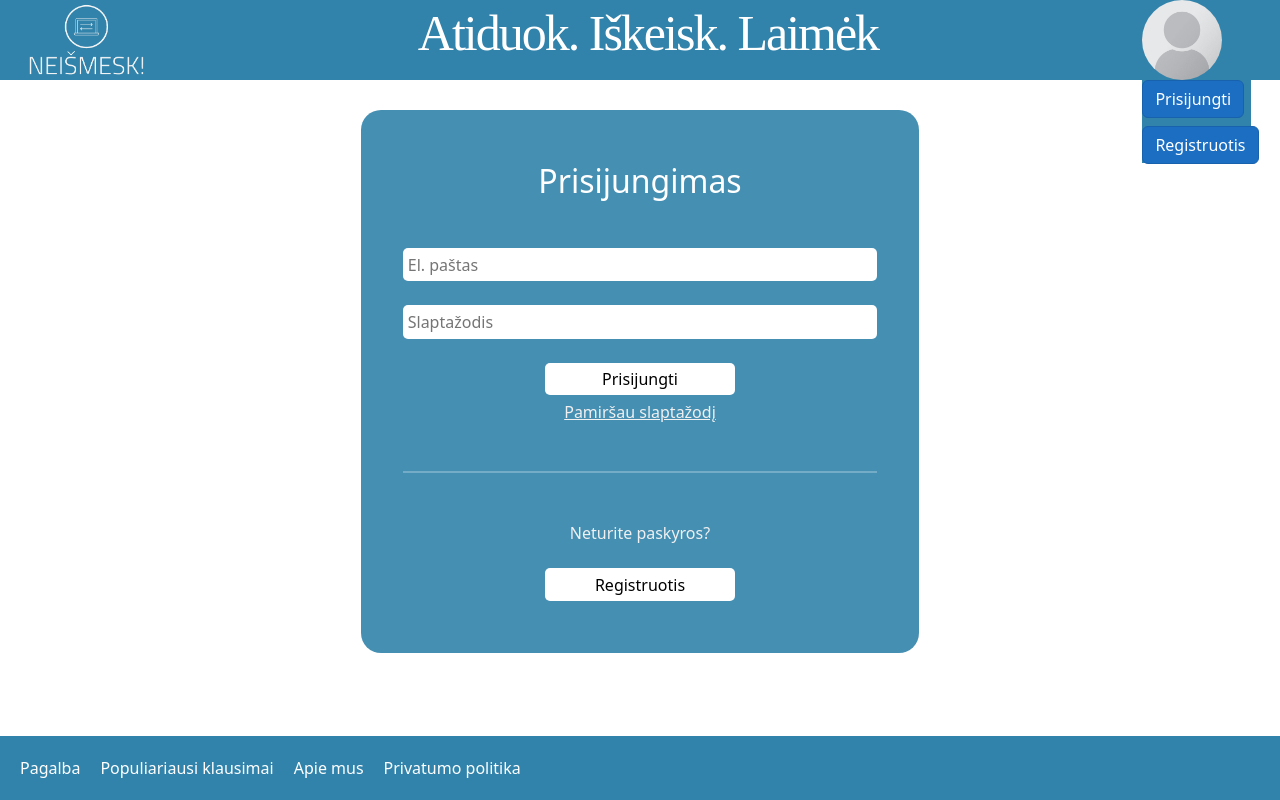
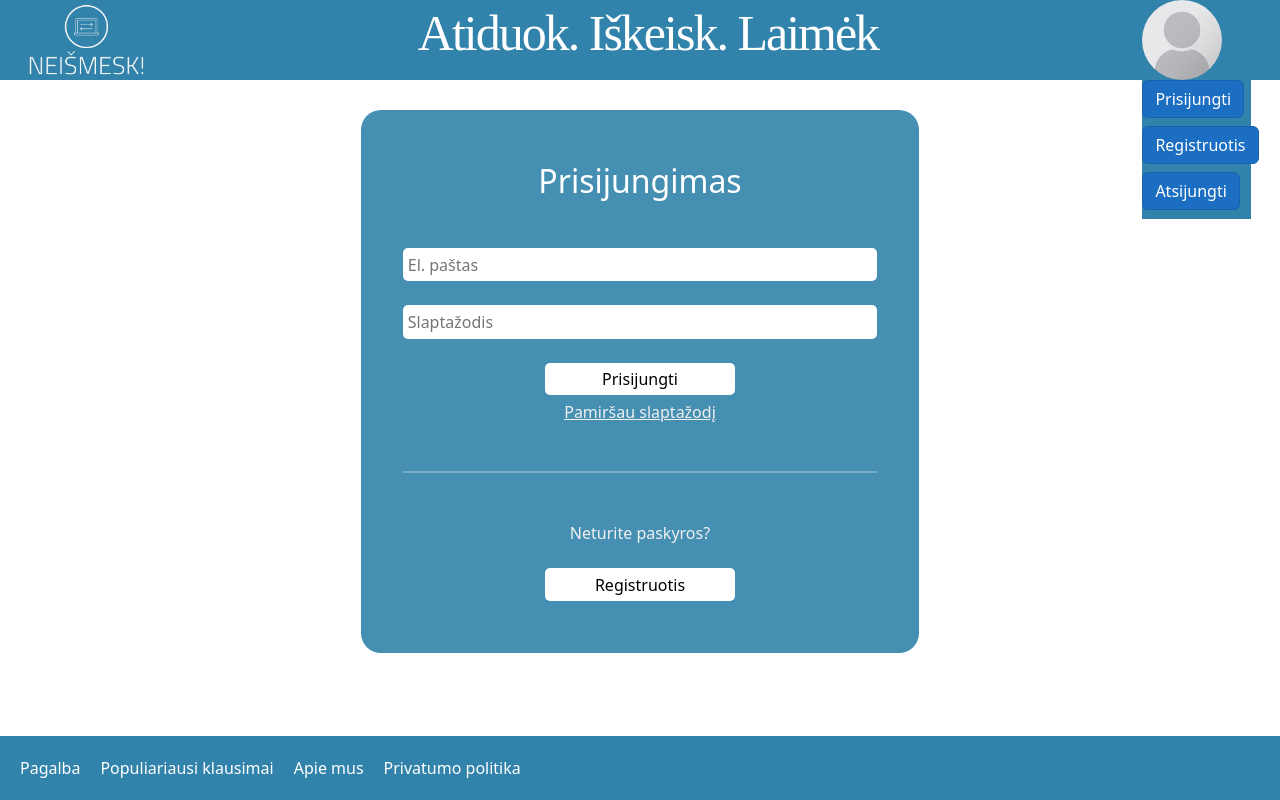
Before and after one commit to ItsZil/neismesk, a React (Create React App) app in the folder ClientApp/: page / in a window 1280 px wide. Both pictures are taken after a click on the picture 1182 px from the left and 40 px from the top of the page. Shown: the top 800 px of the page. Built offline with nearby package versions, Linux system fonts and the light colour scheme.

Commit message:
Added logout button under user profile section

```diff
--- a/ClientApp/package.json
+++ b/ClientApp/package.json
@@ -75,5 +75,5 @@
       "last 1 safari version"
     ]
   },
-  "proxy": "http://localhost:7185"
+  "proxy": "https://localhost:7185/"
 }
--- a/ClientApp/src/components/NavMenu.css
+++ b/ClientApp/src/components/NavMenu.css
@@ -67,7 +67,7 @@ header {
     right: 0;
     z-index: 1000;
     background-color: #3183ab;
-    height: 83px;
+    height: 139px;
     width: 109px;
 }
 
--- a/ClientApp/src/components/NavMenu.js
+++ b/ClientApp/src/components/NavMenu.js
@@ -1,7 +1,30 @@
-import React, { Component } from 'react';
-import { Collapse, Navbar, NavbarBrand, NavbarToggler, NavItem, NavLink, NavbarText, Button } from 'reactstrap';
+import  { React, Component } from 'react';
+import { Collapse, Navbar, NavbarBrand, NavItem, NavLink, NavbarText, Button } from 'reactstrap';
 import { Link } from 'react-router-dom';
+import { withRouter } from './withRouter';
+import toast from 'react-hot-toast';
 import './NavMenu.css';
+
+
+const testLogout = () => {
+    const requestOptions = {
+        method: "GET"
+    };
+
+
+    fetch("api/login/logout", requestOptions)
+        .then(response => {
+            if (response.status === 200) { // 200 - Ok
+                toast('Logged out');
+            }
+            else if (response.status === 401) { // 401 - Unauthorized
+                alert('Already logged out');
+            }
+            else { // 500 - Internal server error
+                alert('Unexpected response, check console logs');
+            }
+        })
+}
 
 export class NavMenu extends Component {
     static displayName = NavMenu.name;
@@ -10,10 +33,11 @@ export class NavMenu extends Component {
         super(props);
         this.state = {
             isClicked: false,
-            isLoggedIn: false // Assume the user is not logged in by default
+            isLoggedIn: false
         };
         this.handleClick = this.handleClick.bind(this);
     }
+
 
     handleClick() {
         this.setState({
@@ -34,6 +58,7 @@ export class NavMenu extends Component {
                 <ul className="no-bullets">
                     <li><Button tag={Link} to="/login" color="primary" onClick={this.handleClick} className="mb-2">Prisijungti</Button></li>
                     <li><Button tag={Link} to="/registration" color="primary" onClick={this.handleClick} className="mb-2">Registruotis</Button></li>
+                    <li><Button tag={Link} to="/login" color="primary" onClick={() => {testLogout(); this.handleClick()}} className="mb-2">Atsijungti</Button></li>
                 </ul>
             </Collapse>
         );
@@ -72,3 +97,4 @@ export class NavMenu extends Component {
         );
     }
 }
+export default withRouter(NavMenu)
--- /dev/null
+++ b/ClientApp/src/components/withRouter.js
@@ -0,0 +1,16 @@
+import { useNavigate } from 'react-router-dom';
+
+export const withRouter = (Component) => {
+  const Wrapper = (props) => {
+    const navigate = useNavigate();
+
+    return (
+      <Component
+        navigate={navigate}
+        {...props}
+        />
+    );
+  };
+
+  return Wrapper;
+};
```
Also changed, not shown: 2 other files (tests, documents, lock files or other folders).
